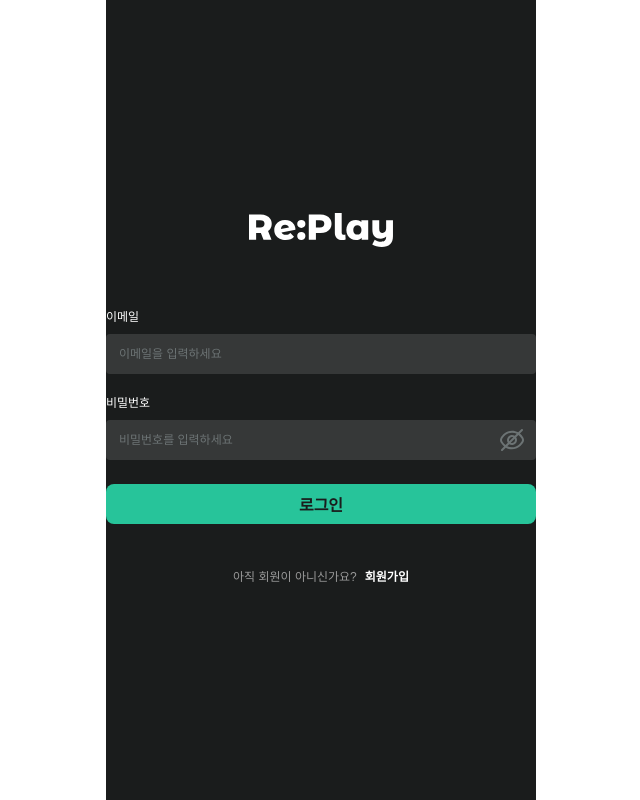
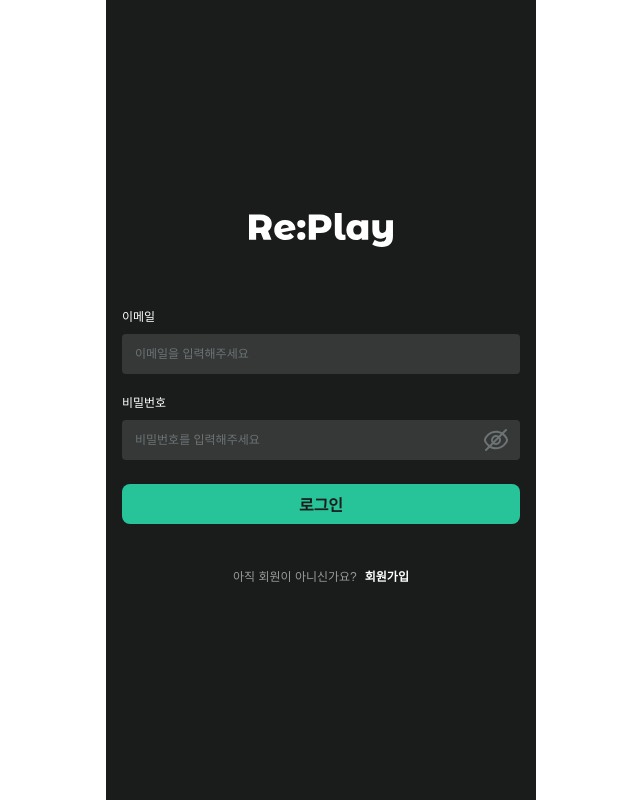
Before and after one commit to Dev-FE-3/toy-project3-team2, a React (Vite) app: page /login in a window 1280 px wide. Shown: the whole page, without its empty margins (319-959 px from the left). Built offline with nearby package versions, Linux system fonts and the light colour scheme.

Commit message:
Design: placeholder문구 수정 (login)

```diff
--- a/src/pages/Login.tsx
+++ b/src/pages/Login.tsx
@@ -4,16 +4,21 @@ import { Input } from "../components/common/Input";
 
 const Login = () => {
   return (
+    <div className="px-4">
       <div className="flex h-screen flex-col justify-center">
         <div className="mb-[60px] flex justify-center">
           <img src={Logo} alt="logo" className="h-[35px]" />
         </div>
 
         {/* 이메일 / 비밀번호 */}
+        <div>
           <p className="mb-2 text-sub2">이메일</p>
-      <Input type="email" placeholder="이메일을 입력하세요" className="mb-5" />
+          <Input type="email" placeholder="이메일을 입력해주세요" className="mb-5" />
+        </div>
+        <div>
           <p className="mb-2 text-sub2">비밀번호</p>
-      <Input type="password" placeholder="비밀번호를 입력하세요" className="mb-6" />
+          <Input type="password" placeholder="비밀번호를 입력해주세요" className="mb-6" />
+        </div>
 
         {/* 로그인 버튼 */}
         <Button variant="full" className="mb-10">
@@ -26,6 +31,7 @@ const Login = () => {
           <a className="cursor-pointer text-sub-bold text-font-primary hover:underline">회원가입</a>
         </div>
       </div>
+    </div>
   );
 };
 
```
Lines whose indentation alone changed are shown as unchanged.
